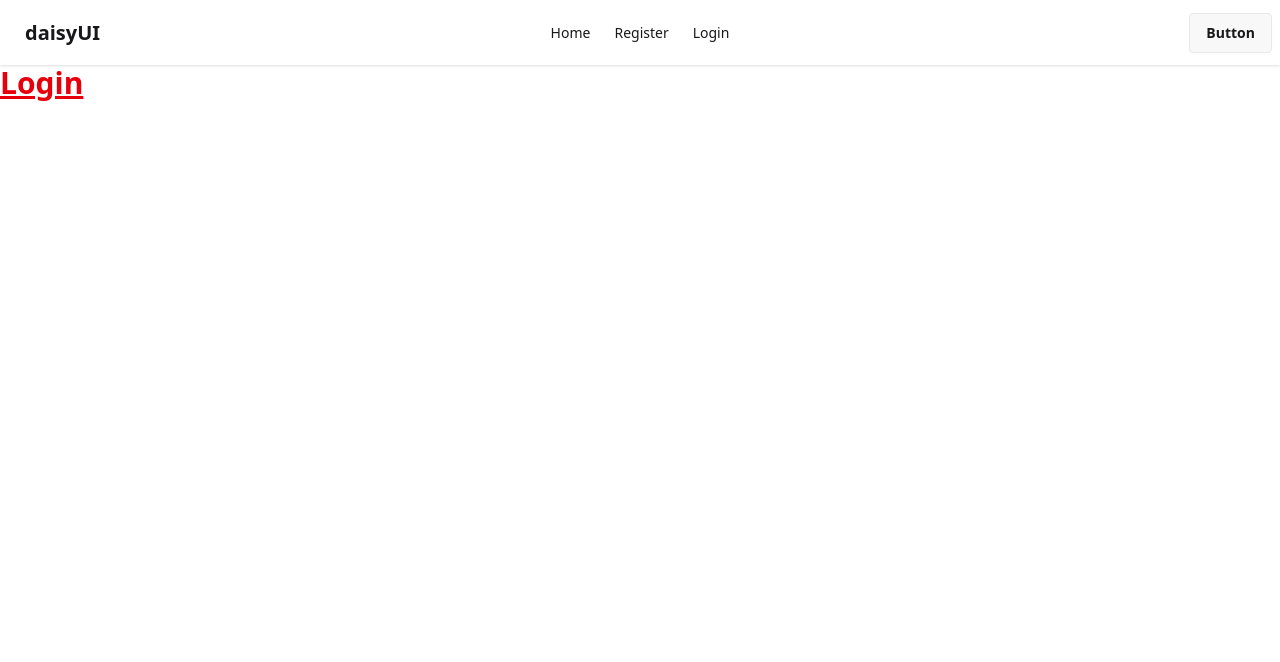
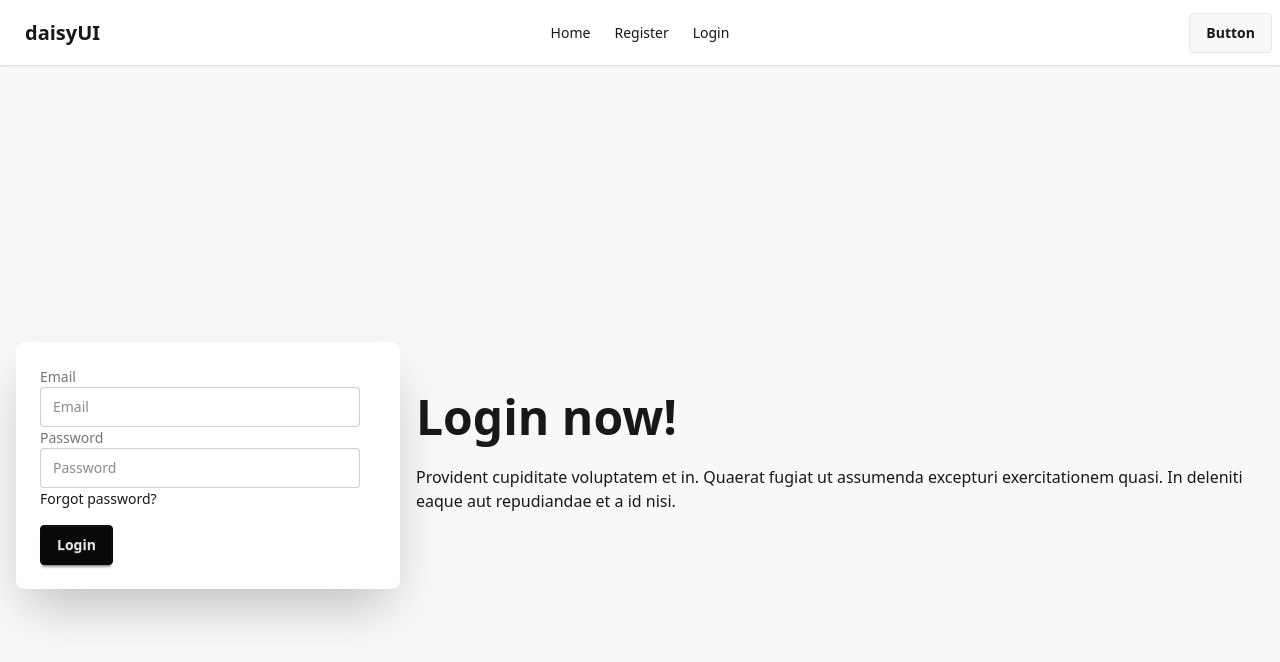
Before and after one commit to salauddin85/React-Explore, a React (Vite) app in the folder email_password_auth/: page /login in a window 1280 px wide. Shown: the top 662 px of the page. Built offline with nearby package versions, Linux system fonts and the light colour scheme.

Commit message:
added login systm using firebase

```diff
--- a/email_password_auth/src/Login/Login.jsx
+++ b/email_password_auth/src/Login/Login.jsx
@@ -1,11 +1,77 @@
-import React from 'react';
+import { signInWithEmailAndPassword } from "firebase/auth";
+import React, { useState } from "react";
+import auth from "../firebase/Firebase";
 
 const Login = () => {
-    return (
-        <div>
-            <h1 className="text-3xl font-bold underline text-red-600">Login</h1>
+  const [error, setError] = useState("");
+  const [success, setSuccess] = useState(false);
+
+  const handleSubmit = (event) => {
+    event.preventDefault();
+
+    const email = event.target.email.value;
+    const password = event.target.password.value;
+
+    // Reset states
+    setError("");
+    setSuccess(false);
+
+    // Firebase login
+    signInWithEmailAndPassword(auth, email, password)
+      .then((userCredential) => {
+        const user = userCredential.user;
+        console.log("Login successful:", user);
+        setSuccess(true);
+      })
+      .catch((error) => {
+        console.error("Login failed:", error.code, error.message);
+        setError(error.message);
+      });
+  };
+
+  return (
+    <div className="hero bg-base-200 min-h-screen">
+      <div className="hero-content flex-col lg:flex-row-reverse">
+        <div className="text-center lg:text-left">
+          <h1 className="text-5xl font-bold">Login now!</h1>
+          <p className="py-6">
+            Provident cupiditate voluptatem et in. Quaerat fugiat ut assumenda
+            excepturi exercitationem quasi. In deleniti eaque aut repudiandae et
+            a id nisi.
+          </p>
         </div>
-    );
+        <div className="card bg-base-100 w-full max-w-sm shrink-0 shadow-2xl">
+          <div className="card-body">
+            <form onSubmit={handleSubmit}>
+              <label className="label">Email</label>
+              <input type="email" name="email" className="input" placeholder="Email" required />
+
+              <label className="label">Password</label>
+              <input type="password" name="password" className="input" placeholder="Password" required />
+
+              <div>
+                <a className="link link-hover">Forgot password?</a>
+              </div>
+
+              <button className="btn btn-neutral mt-4">Login</button>
+            </form>
+
+            {error && (
+              <div className="alert alert-error mt-4">
+                <p>{error}</p>
+              </div>
+            )}
+
+            {success && (
+              <div className="alert alert-success mt-4">
+                <p>Login successful</p>
+              </div>
+            )}
+          </div>
+        </div>
+      </div>
+    </div>
+  );
 };
 
 export default Login;
```
